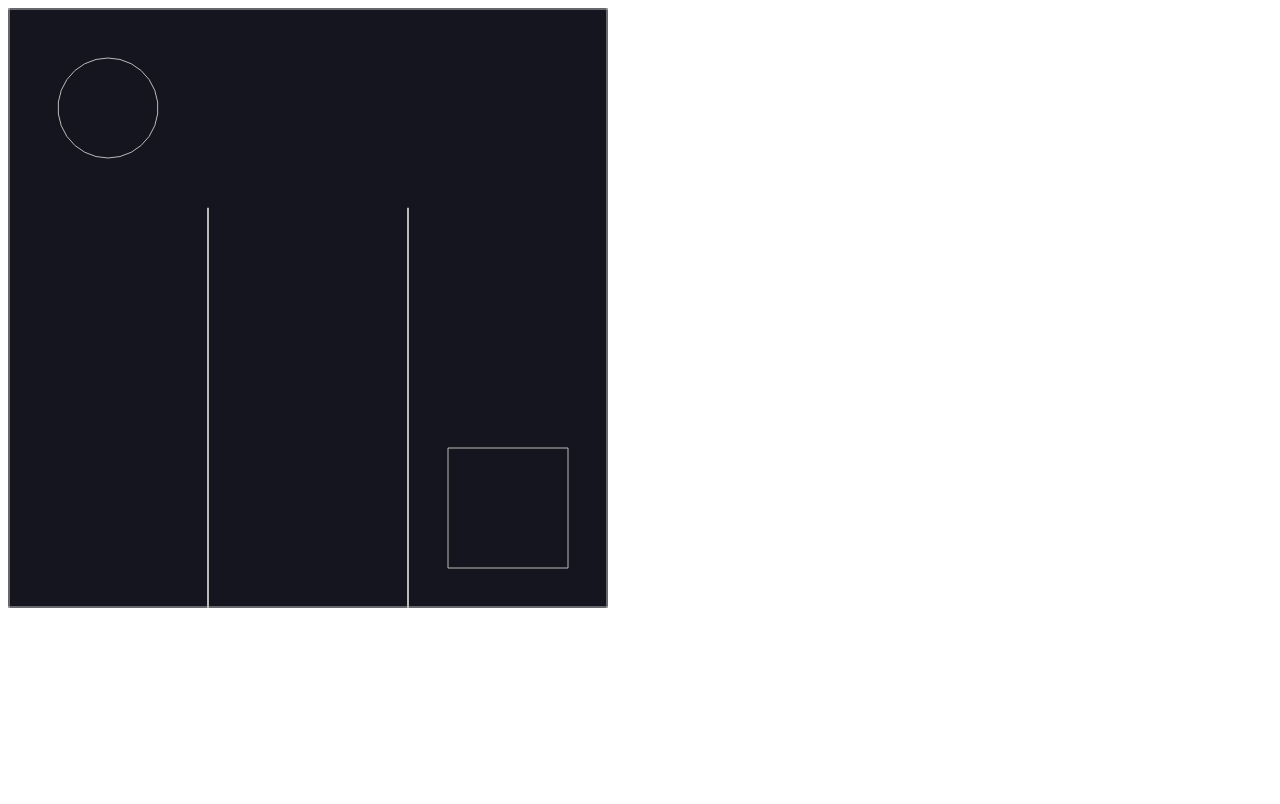
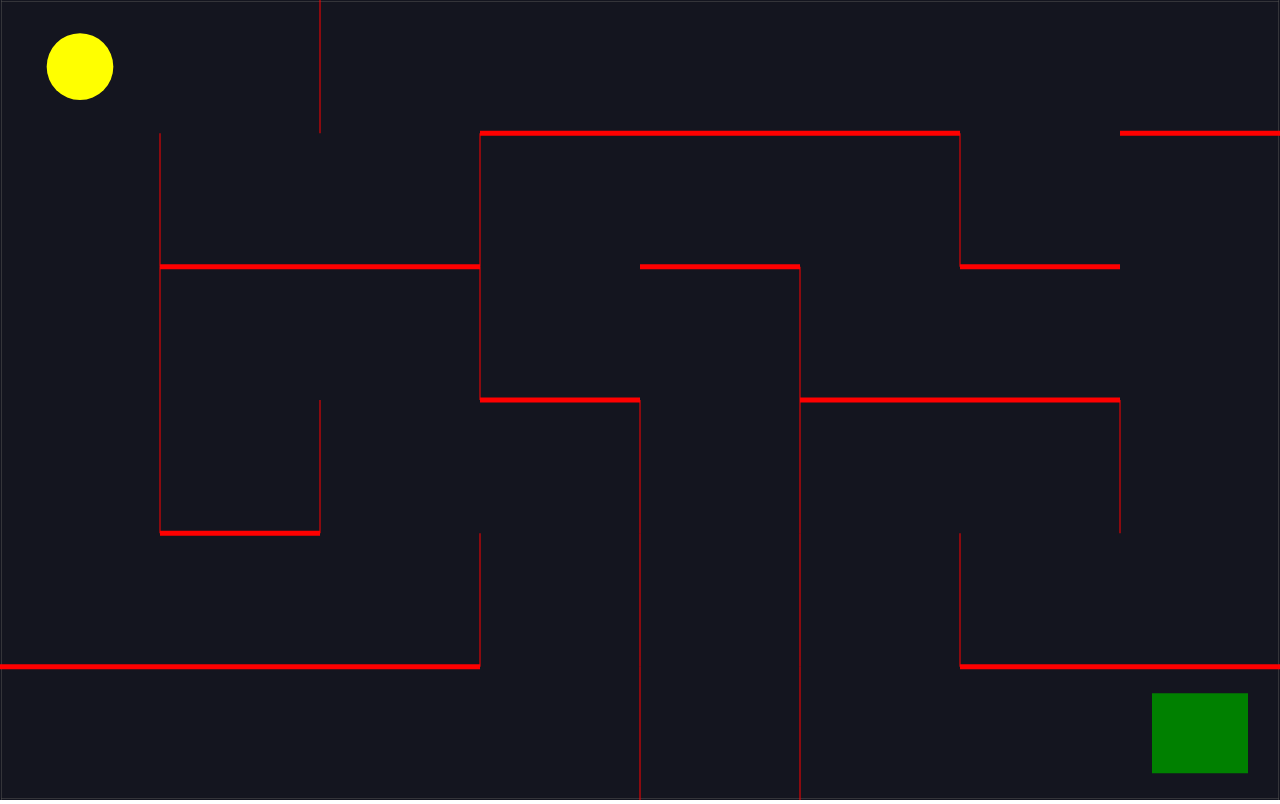
Before and after one commit to HRossouw42/aMaze, a plain HTML site: page index.html in a window 1280 px wide. Drawn offline with nearby package versions, Linux system fonts and the light colour scheme; animation ran at ten frames a second.

Commit message:
added win condition, made maze scalable

```diff
--- a/index.html
+++ b/index.html
@@ -1,7 +1,32 @@
 <!DOCTYPE html>
 <head>
   <script src="https://cdnjs.cloudflare.com/ajax/libs/matter-js/0.17.1/matter.min.js"></script>
+  <style>
+    body {
+      margin: 0;
+    }
+
+    .hidden {
+      display: none !important;
+    }
+
+    h1 {
+      color: white;
+      font-size: 64px;
+    }
+
+    .winner {
+      display: flex;
+      justify-content: center;
+      align-items: center;
+      position: absolute;
+      z-index: 1;
+      height: 100vh;
+      width: 100vw;
+    }
+  </style>
 </head>
 <body>
+  <div class="winner hidden"><h1>You Win!</h1></div>
   <script src="index.js"></script>
 </body>
--- a/index.js
+++ b/index.js
@@ -4,17 +4,19 @@ const engine = Engine.create();
 engine.world.gravity.y = 0;
 const { world } = engine;
 
-const cells = 3;
-const width = 600;
-const height = 600;
+const cellsHorizontal = 8;
+const cellsVertical = 6;
+const width = window.innerWidth;
+const height = window.innerHeight;
 
-const unitLength = width / cells;
+const unitLengthX = width / cellsHorizontal;
+const unitLengthY = height / cellsVertical;
 
 const render = Render.create({
   element: document.body,
   engine: engine,
   options: {
-    wireframes: true,
+    wireframes: false,
     height,
     width,
   },
@@ -27,10 +29,22 @@ Runner.run(runner, engine);
 // Walls
 // bodies follow the pattern: (X, Y, WIDTH, HEIGHT)
 const walls = [
-  Bodies.rectangle(width / 2, 0, width, 2, { isStatic: true }),
-  Bodies.rectangle(width / 2, height, width, 2, { isStatic: true }),
-  Bodies.rectangle(0, height / 2, 2, height, { isStatic: true }),
-  Bodies.rectangle(width, height / 2, 2, height, { isStatic: true }),
+  Bodies.rectangle(width / 2, 0, width, 2, {
+    label: "border",
+    isStatic: true,
+  }),
+  Bodies.rectangle(width / 2, height, width, 2, {
+    label: "border",
+    isStatic: true,
+  }),
+  Bodies.rectangle(0, height / 2, 2, height, {
+    label: "border",
+    isStatic: true,
+  }),
+  Bodies.rectangle(width, height / 2, 2, height, {
+    label: "border",
+    isStatic: true,
+  }),
 ];
 Composite.add(world, walls);
 
@@ -58,20 +72,20 @@ const shuffle = (arr) => {
 // grid keeps track of visited status
 // verticals & horizontals keep track of their respected wall openeness
 // false = a wall exists
-const grid = Array(cells)
+const grid = Array(cellsVertical)
   .fill(null)
-  .map(() => Array(cells).fill(false));
+  .map(() => Array(cellsHorizontal).fill(false));
 
-const verticals = Array(cells)
+const verticals = Array(cellsVertical)
   .fill(null)
-  .map(() => Array(cells - 1).fill(false));
+  .map(() => Array(cellsHorizontal - 1).fill(false));
 
-const horizontals = Array(cells - 1)
+const horizontals = Array(cellsVertical - 1)
   .fill(null)
-  .map(() => Array(cells).fill(false));
+  .map(() => Array(cellsHorizontal).fill(false));
 
-const startRow = Math.floor(Math.random() * cells);
-const startColumn = Math.floor(Math.random() * cells);
+const startRow = Math.floor(Math.random() * cellsVertical);
+const startColumn = Math.floor(Math.random() * cellsHorizontal);
 
 const stepThroughCell = (row, column) => {
   // If visted cell at [row, column], then return
@@ -96,9 +110,9 @@ const stepThroughCell = (row, column) => {
     // see if its out of bounds
     if (
       nextRow < 0 ||
-      nextRow >= cells ||
+      nextRow >= cellsVertical ||
       nextColumn < 0 ||
-      nextColumn >= cells
+      nextColumn >= cellsHorizontal
     ) {
       continue;
     }
@@ -133,11 +147,11 @@ horizontals.forEach((row, rowIndex) => {
     if (open) return;
     else {
       const wall = Bodies.rectangle(
-        columnIndex * unitLength + unitLength / 2,
-        rowIndex * unitLength + unitLength,
-        unitLength,
-        1,
-        { isStatic: true }
+        columnIndex * unitLengthX + unitLengthX / 2,
+        rowIndex * unitLengthY + unitLengthY,
+        unitLengthX,
+        5,
+        { label: "wall", isStatic: true, render: { fillStyle: "red" } }
       );
       Composite.add(world, wall);
     }
@@ -149,11 +163,11 @@ verticals.forEach((row, rowIndex) => {
     if (open) return;
     else {
       const wall = Bodies.rectangle(
-        columnIndex * unitLength + unitLength,
-        rowIndex * unitLength + unitLength / 2,
+        columnIndex * unitLengthX + unitLengthX,
+        rowIndex * unitLengthY + unitLengthY / 2,
         1,
-        unitLength,
-        { isStatic: true }
+        unitLengthY,
+        { label: "wall", isStatic: true, render: { fillStyle: "red" } }
       );
       Composite.add(world, wall);
     }
@@ -162,41 +176,45 @@ verticals.forEach((row, rowIndex) => {
 
 // Goal
 const goal = Bodies.rectangle(
-  width - unitLength / 2,
-  height - unitLength / 2,
-  unitLength * 0.6,
-  unitLength * 0.6,
+  width - unitLengthX / 2,
+  height - unitLengthY / 2,
+  unitLengthX * 0.6,
+  unitLengthY * 0.6,
   {
     label: "goal",
     isStatic: true,
+    render: { fillStyle: "green" },
   }
 );
 Composite.add(world, goal);
 
 // Player
-const ball = Bodies.circle(unitLength / 2, unitLength / 2, unitLength / 4, {
+const ballRadius = Math.min(unitLengthX, unitLengthY) / 4;
+const ball = Bodies.circle(unitLengthX / 2, unitLengthY / 2, ballRadius, {
   label: "ball",
+  render: { fillStyle: "yellow" },
 });
 Composite.add(world, ball);
 
 // Controls
 document.addEventListener("keydown", (event) => {
   const { x, y } = ball.velocity;
+  const maxVelocity = 8;
 
   if (event.code === "KeyW" || event.code === "ArrowUp") {
-    Body.setVelocity(ball, { x, y: y - 5 });
+    Body.setVelocity(ball, { x, y: Math.min(y - 5, maxVelocity) });
   }
 
   if (event.code === "KeyD" || event.code === "ArrowRight") {
-    Body.setVelocity(ball, { x: x + 5, y });
+    Body.setVelocity(ball, { x: Math.min(x + 5, maxVelocity), y });
   }
 
   if (event.code === "KeyS" || event.code === "ArrowDown") {
-    Body.setVelocity(ball, { x, y: y + 5 });
+    Body.setVelocity(ball, { x, y: Math.min(y + 5, maxVelocity) });
   }
 
   if (event.code === "KeyA" || event.code === "ArrowLeft") {
-    Body.setVelocity(ball, { x: x - 5, y });
+    Body.setVelocity(ball, { x: Math.min(x - 5, maxVelocity), y });
   }
 });
 
@@ -208,7 +226,13 @@ Events.on(engine, "collisionStart", (event) => {
       labels.includes(collision.bodyA.label) &&
       labels.includes(collision.bodyB.label)
     ) {
-      console.log("WINRAR");
+      document.querySelector(".winner").classList.remove("hidden");
+      world.gravity.y = 1;
+      world.bodies.forEach((body) => {
+        if (body.label === "wall") {
+          Body.setStatic(body, false);
+        }
+      });
     }
   });
 });
```
